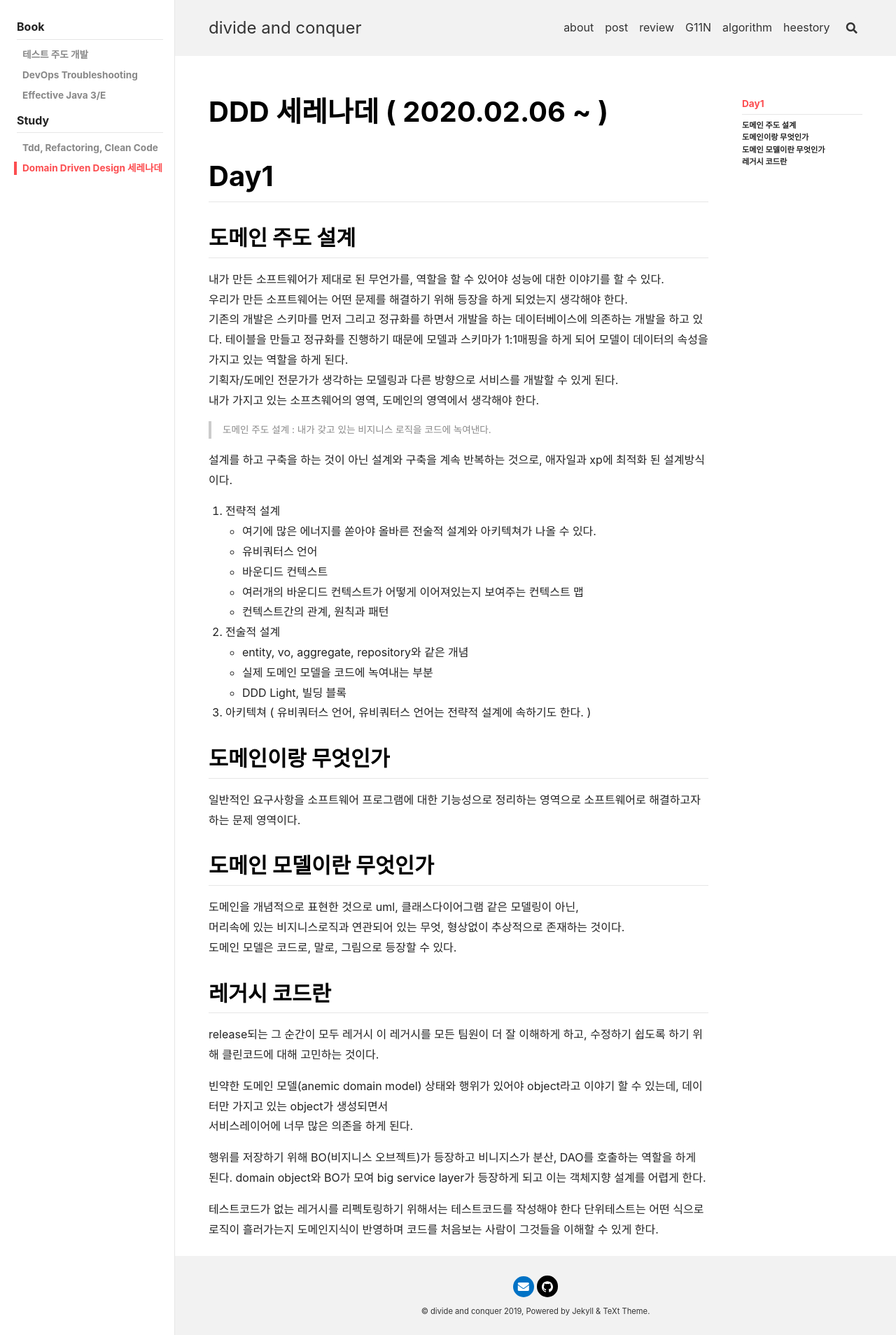
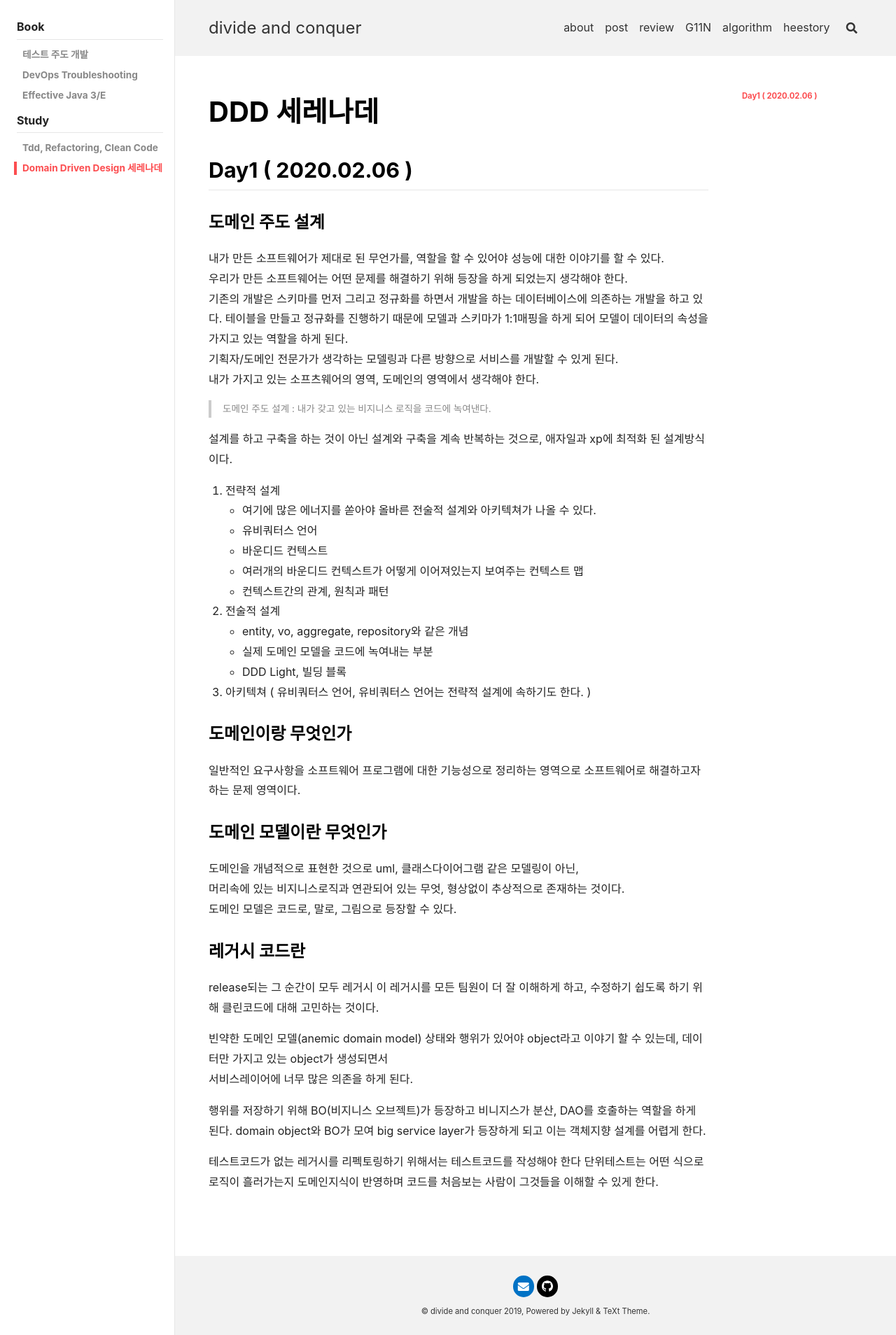
Before and after one commit to naheenosaur/naheenosaur.github.io, a Jekyll site: the page built from _review/study/02.DDD-세레나데.md, in a window 1280 px wide. Shown: the whole page at 70% size. Built offline with Jekyll 4.4.1, drawn with Linux system fonts in a browser that asks for light colours; nearby versions of some CDN libraries.

Commit message:
링크 수정

```diff
--- a/_data/navigation.yml
+++ b/_data/navigation.yml
@@ -47,7 +47,7 @@ review:
   - title : Study
     children:
       - title: Tdd, Refactoring, Clean Code
-        url: /review/study/Tdd-Refactoring-CleanCode
+        url: /review/study/TDD-Refactoring-CleanCode
       - title: Domain Driven Design 세레나데
         url: /review/study/DDD-세레나데
 
--- a/_review/study/02.DDD-세레나데.md
+++ b/_review/study/02.DDD-세레나데.md
@@ -1,11 +1,10 @@
 ---
-title: DDD 세레나데 ( 2020.02.06 ~ )
+title: DDD 세레나데
 permalink: /review/study/DDD-세레나데
 key: DDD-세레나데
 ---
-# Day1
-
-## 도메인 주도 설계
+## Day1 ( 2020.02.06 )
+### 도메인 주도 설계
 내가 만든 소프트웨어가 제대로 된 무언가를, 역할을 할 수 있어야 성능에 대한 이야기를 할 수 있다.
 우리가 만든 소프트웨어는 어떤 문제를 해결하기 위해 등장을 하게 되었는지 생각해야 한다.
 기존의 개발은 스키마를 먼저 그리고 정규화를 하면서 개발을 하는 데이터베이스에 의존하는 개발을 하고 있다.
@@ -31,15 +30,15 @@ key: DDD-세레나데
 
 3. 아키텍쳐 ( 유비쿼터스 언어, 유비쿼터스 언어는 전략적 설계에 속하기도 한다. )
 
-## 도메인이랑 무엇인가
+### 도메인이랑 무엇인가
 일반적인 요구사항을 소프트웨어 프로그램에 대한 기능성으로 정리하는 영역으로 소프트웨어로 해결하고자 하는 문제 영역이다.
 
-## 도메인 모델이란 무엇인가
+### 도메인 모델이란 무엇인가
 도메인을 개념적으로 표현한 것으로 uml, 클래스다이어그램 같은 모델링이 아닌,
 머리속에 있는 비지니스로직과 연관되어 있는 무엇, 형상없이 추상적으로 존재하는 것이다.
 도메인 모델은 코드로, 말로, 그림으로 등장할 수 있다.
 
-## 레거시 코드란
+### 레거시 코드란
 release되는 그 순간이 모두 레거시
 이 레거시를 모든 팀원이 더 잘 이해하게 하고, 수정하기 쉽도록 하기 위해 클린코드에 대해 고민하는 것이다.
 
```
Also changed, not shown: _review/study/01.TDD-Refactoring-CleanCode.md (+7 -2 lines).
